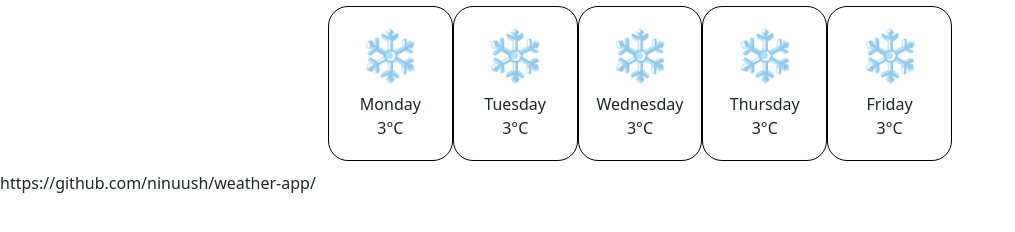
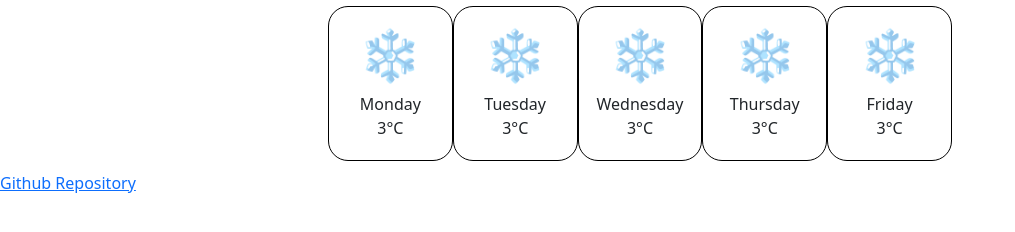
Before and after one commit to ninuush/weather-app, a plain HTML site: page index.html in a window 1280 px wide. Shown: the part 272-504 px from the top of the page, without its empty margins (0-1015 px from the left). Drawn offline with nearby package versions, Linux system fonts and the light colour scheme.

Commit message:
added styling to link

```diff
--- a/index.html
+++ b/index.html
@@ -81,7 +81,7 @@
         </div>
     </div>
 
-    <p>https://github.com/ninuush/weather-app/</p>
+    <a href="https://github.com/ninuush/weather-app/">Github Repository</a>
 
     <script src="src/script.js"></script>
 </body>
--- a/src/style.css
+++ b/src/style.css
@@ -38,3 +38,7 @@ span.weather-emoji {
 div.location {
   text-align: left;
 }
+
+a {
+  text-align: center;
+}
```
